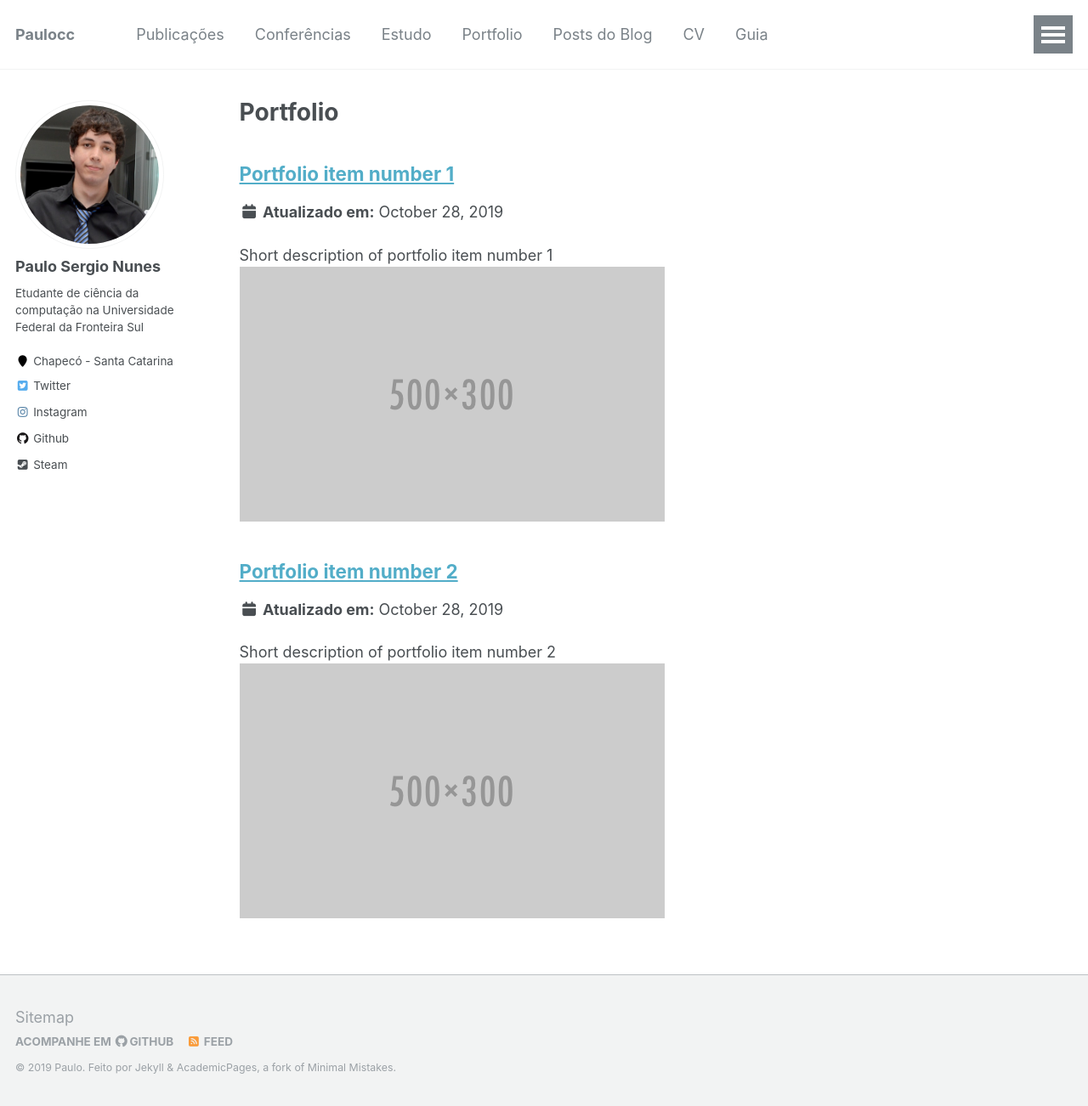
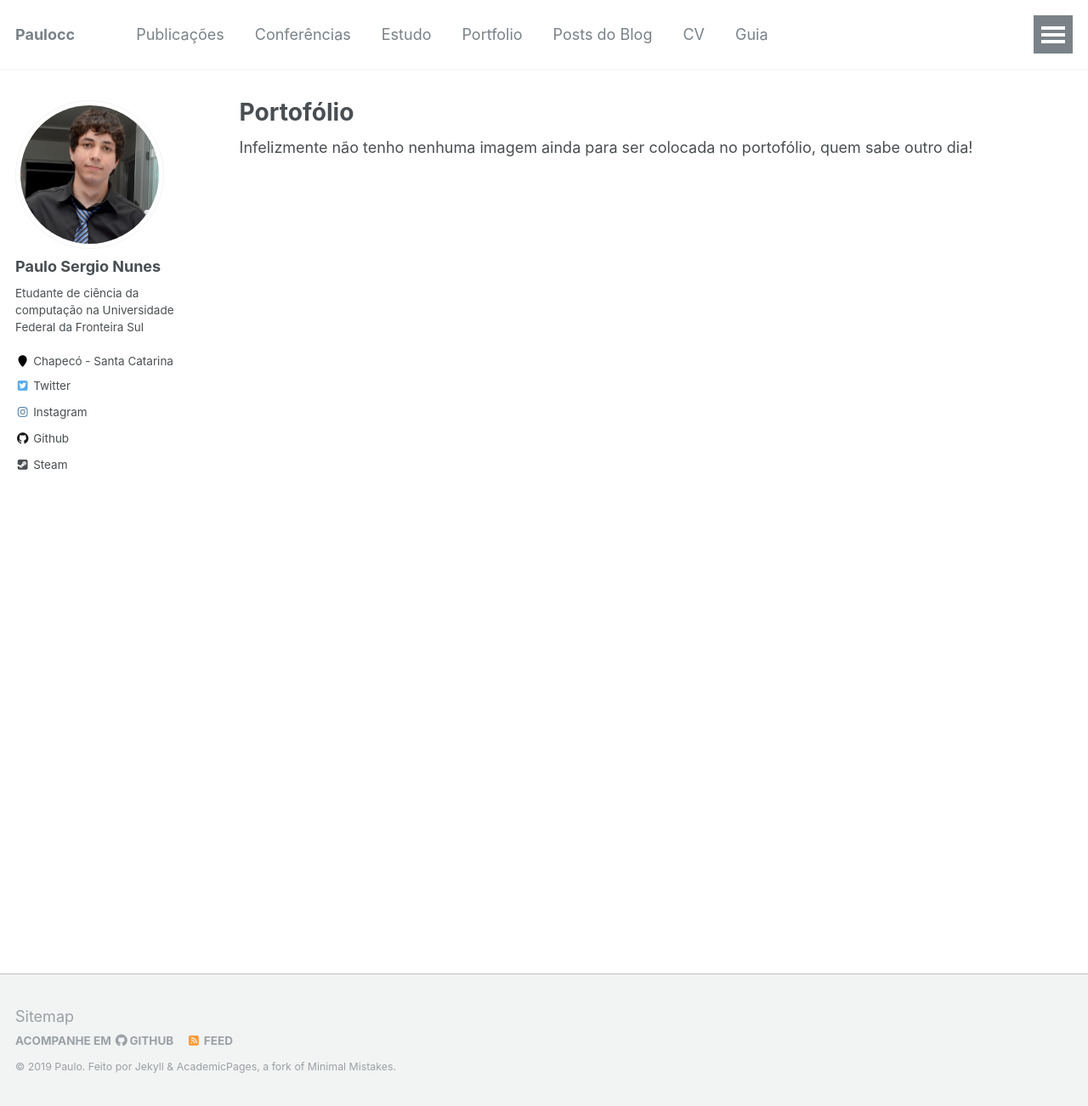
Before and after one commit to Paulocc/site, a Jekyll site: the page built from _pages/portfolio.html, in a window 1280 px wide and 1302 px high. Shown: the whole window at 85% size. Built offline with Jekyll 4.4.1, drawn with Linux system fonts in a browser that asks for light colours; nearby versions of some CDN libraries; a script bundle is joined from its source files by our own code; library files that are not in the unit come from our copies.

Commit message:
Update portfolio.html

```diff
--- a/_pages/portfolio.html
+++ b/_pages/portfolio.html
@@ -1,13 +1,8 @@
 ---
 layout: archive
-title: "Portfolio"
+title: "Portofólio"
 permalink: /portfolio/
 author_profile: true
 ---
 
-{% include base_path %}
-
-
-{% for post in site.portfolio %}
-  {% include archive-single.html %}
-{% endfor %}
+Infelizmente não tenho nenhuma imagem ainda para ser colocada no portofólio, quem sabe outro dia!
```
